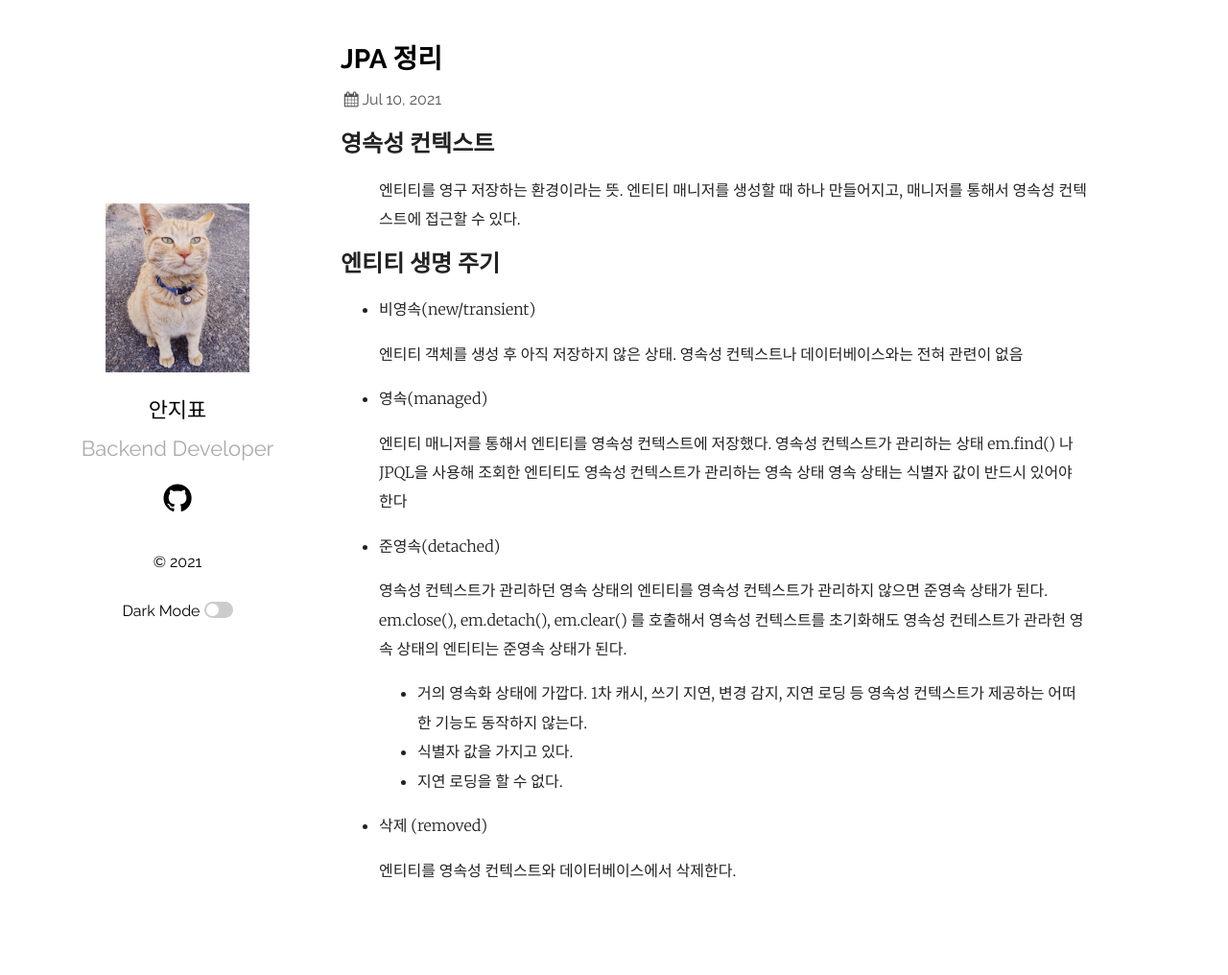
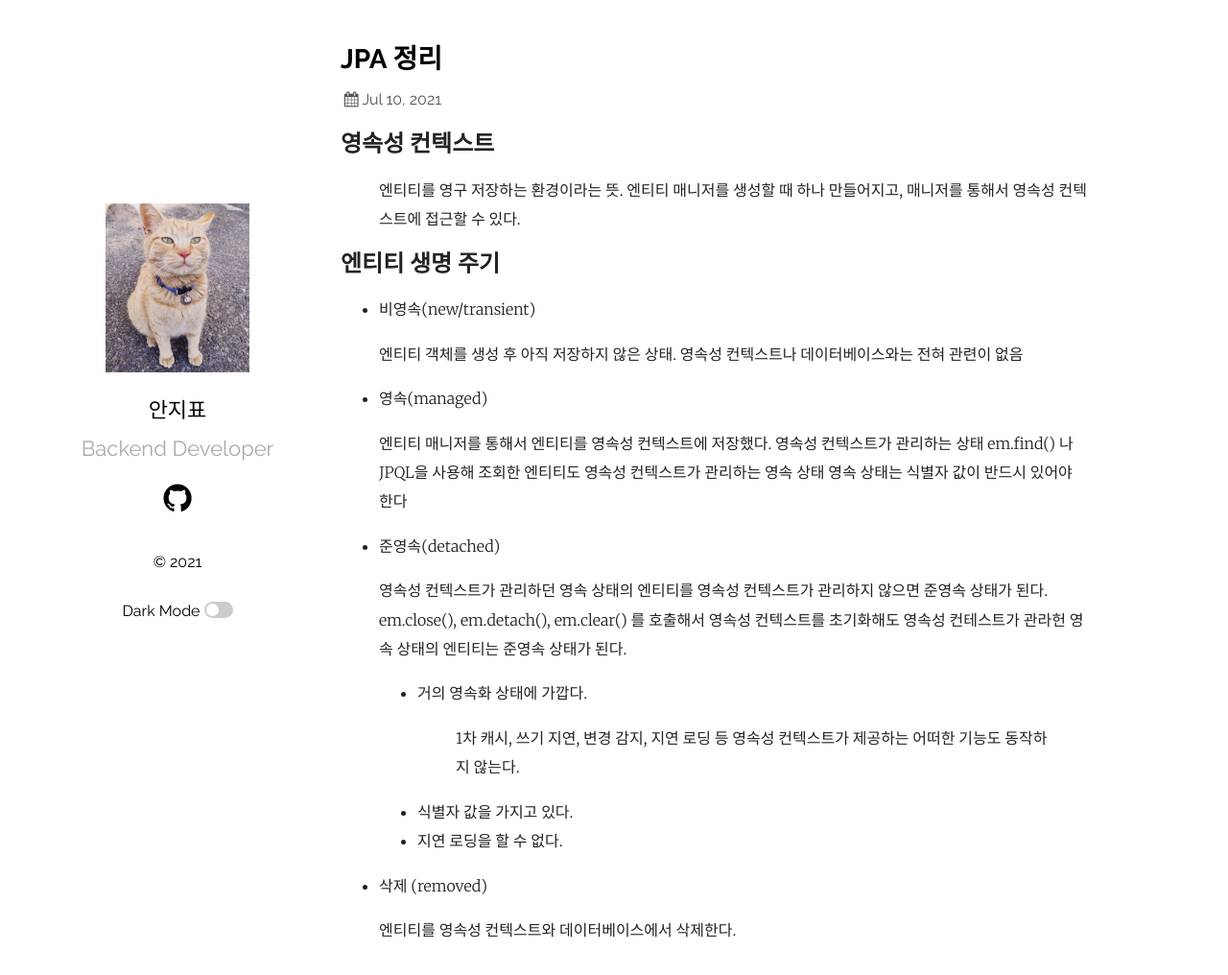
Before and after one commit to ppyong/ppyong.github.io, a Jekyll site: the page built from _posts/2021-07-10-persistance-context.md, in a window 1280 px wide and 1029 px high. Shown: the top 1016 px of the window at 96% size. Built offline with Jekyll 4.4.1, drawn with Linux system fonts in a browser that asks for light colours.

```diff
--- a/_posts/2021-07-10-persistance-context.md
+++ b/_posts/2021-07-10-persistance-context.md
@@ -25,7 +25,7 @@ title: JPA 정리
 > em.close(), em.detach(), em.clear() 를 호출해서 영속성 컨텍스트를 초기화해도 영속성 컨테스트가 관라헌 영속 상태의 엔티티는 준영속 상태가 된다.
 
 > - 거의 영속화 상태에 가깝다.
-> 1차 캐시, 쓰기 지연, 변경 감지, 지연 로딩 등 영속성 컨텍스트가 제공하는 어떠한 기능도 동작하지 않는다.
+> > 1차 캐시, 쓰기 지연, 변경 감지, 지연 로딩 등 영속성 컨텍스트가 제공하는 어떠한 기능도 동작하지 않는다.
 > - 식별자 값을 가지고 있다.
 > - 지연 로딩을 할 수 없다.
 
```
